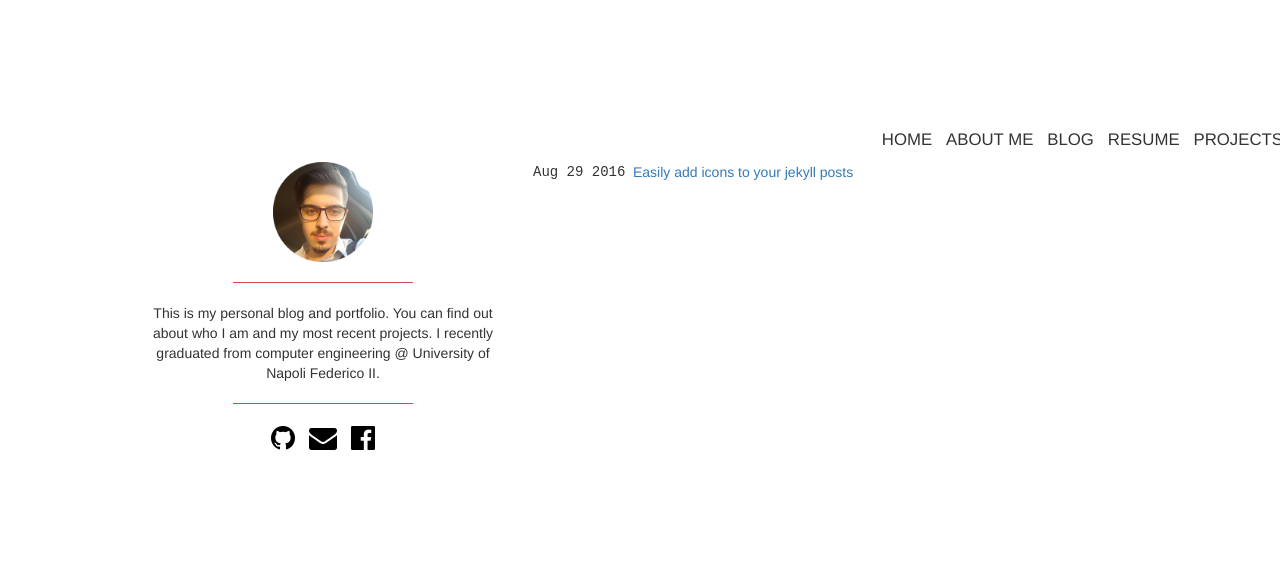
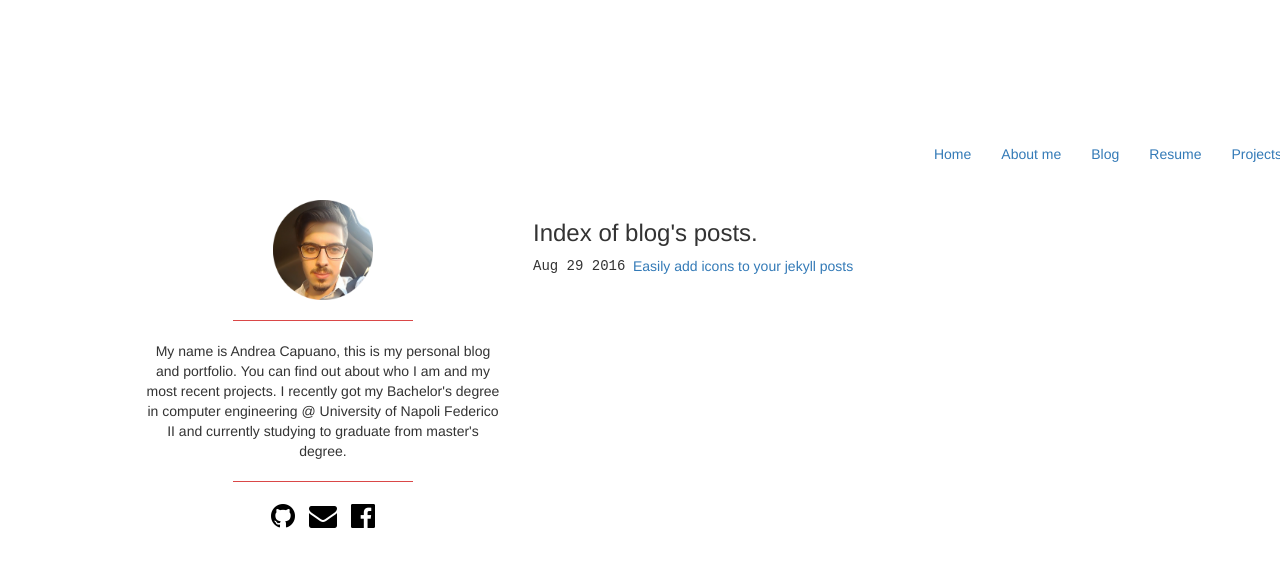
Before and after one commit to arocketman/arocketman.github.io, a Jekyll site: the page built from blog/index.html, in a window 1280 px wide. Shown: the top 567 px of the page. Built offline with Jekyll 4.4.1, drawn with Linux system fonts in a browser that asks for light colours; nearby versions of some CDN libraries; some web fonts are replaced.

Commit message:
New posts and pages

```diff
--- a/_config.yml
+++ b/_config.yml
@@ -16,9 +16,9 @@
 title: Andrea Capuano | Software & Web developer.
 email: andrealfie@gmail.com
 description: > # this means to ignore newlines until "baseurl:"
-  This is my personal blog and portfolio. You can find out about who I am and
-  my most recent projects. I recently graduated from computer engineering @ University
-  of Napoli Federico II.
+  My name is Andrea Capuano, this is my personal blog and portfolio. You can find out about who I am and
+  my most recent projects. I recently got my Bachelor's degree in computer engineering @ University
+  of Napoli Federico II and currently studying to graduate from master's degree.
 baseurl: "" # the subpath of your site, e.g. /blog
 url: "http://arocketman.github.com" # the base hostname & protocol for your site
 twitter_username:
@@ -28,3 +28,4 @@
 # Build settings
 markdown: kramdown
 theme: minima
+repository: arocketman/arocketman.github.io
--- a/_layouts/default.html
+++ b/_layouts/default.html
@@ -1,13 +1,13 @@
 {% include header.html %}
 
 <div class="container">
-<nav class="navigation">
-    <ul>
-		<li><a href="{{site.baseurl}}/index.html">Home</a></li>
-		<li><a href="{{site.baseurl}}/blog.html">About me</a></li>
-		<li><a href="{{site.baseurl}}/blog.html">Blog</a></li>
+<nav class="navbar">
+    <ul class="navigation navbar-nav nav navbar-right">
+		<li><a href="{{site.baseurl}}/">Home</a></li>
+		<li><a href="{{site.baseurl}}/about/">About me</a></li>
+		<li><a href="{{site.baseurl}}/blog/">Blog</a></li>
 		<li><a href="#">Resume</a></li>
-		<li><a href="{{site.baseurl}}/projects.html"">Projects</a></li>
+		<li><a href="{{site.baseurl}}/projects/"">Projects</a></li>
     </ul>
 </nav>
 <div class="row">
--- a/blog.html
+++ b/blog/index.html
@@ -3,7 +3,7 @@
 ---
 
 <div class="home">
-
+  <h3>Index of blog's posts.</h3>
   <ul class="post-list">
     {% for post in site.categories.main %}
       <li>
--- a/css/style.css
+++ b/css/style.css
@@ -1,25 +1,14 @@
 /** ----------------------------------------- Normalization & global --------------------------------------------- **/
 
-ul{
+.post-list{
 	list-style:none;
 	margin-left: 0;
 }
 
 /** ----------------------------------------- NAVIGATION --------------------------------------------- **/
 
-.navigation{
-	text-align: right;
-}
-
-.navigation ul li{
-	display:inline;
-	margin-left:10px;
-    text-transform: uppercase;
-    font-size: 1.2em;
-}
-
-.navigation ul li a{
-    color:#333333;
+.navigation li a{
+	transition: background-color .2s;
 }
 
 /** ----------------------------------------- LEFT SIDEBAR --------------------------------------------- **/
@@ -99,6 +88,10 @@
 	width:100px;
 }
 
+.projects-hr{
+	width: 30%;
+}
+
 /* Syntax highlighting  */
 
 .highlight .hll { background-color: #ffffcc }
--- a/projects.html
+++ b/projects/index.html
@@ -5,7 +5,7 @@
 <ul class="post-list">
   {% for post in site.categories.projects %}
     <li>
-      <span class="post-meta">{{ post.date | date: "%b %-d, %Y" }}</span>
+      <hr class="projects-hr">
       <h2>
         <a class="post-link" href="{{ post.github }}">{{ post.title | escape }}</a>
       </h2>
```
Also changed, not shown: _posts/projects/2016-08-31-Awwdroid-reddit-image-fetcher-and-visualizer.markdown (added, +11 -0 lines), about/index.md (added, +66 -0 lines), favicon.ico (added).
